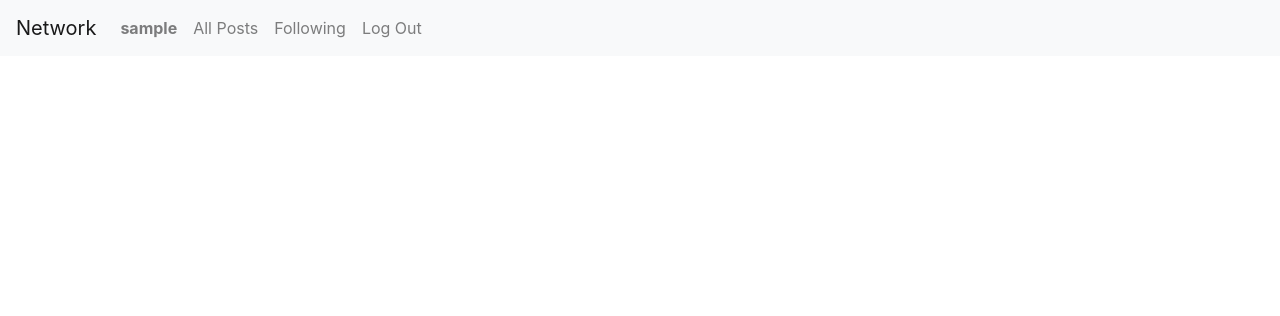
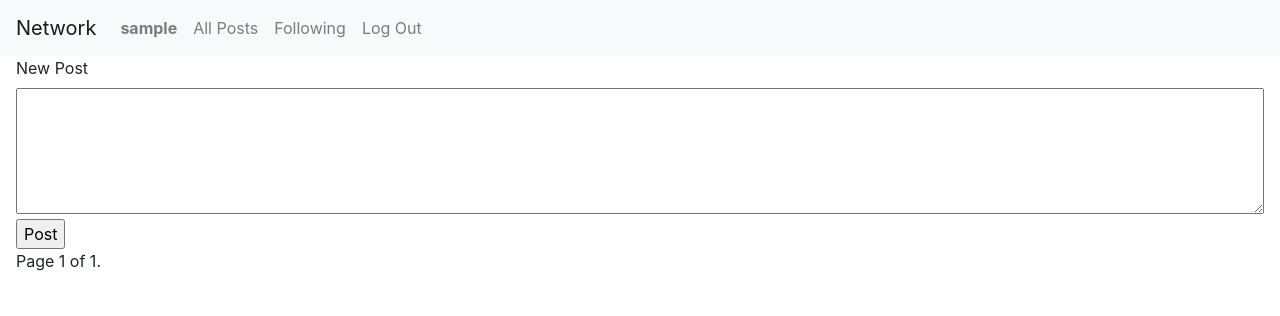
Before and after one commit to lucaslima7027/social-net, a Django app: page / in a window 1280 px wide. Shown: the top 316 px of the page. Run offline with Django 3.2, Linux system fonts and the light colour scheme; the visitor is signed in with stand-in values (Sample User, id 1); data that the repository does not hold is empty; some libraries are stand-ins or nearby versions.

Commit message:
Added pagination

```diff
--- a/network/static/network/script.js
+++ b/network/static/network/script.js
@@ -3,3 +3,8 @@ document.querySelectorAll(".date").forEach(element => {
     const date = new Date(utcDate);
     element.innerHTML = date.toLocaleString('default');
 });
+
+
+document.querySelector("#test").onclick = () => {
+
+}
--- a/network/static/network/styles.css
+++ b/network/static/network/styles.css
@@ -0,0 +1,22 @@
+.body {
+    margin-left: 16px;
+    margin-right: 16px;
+}
+
+#content {
+    display: block;
+    width: 100%;
+}
+
+#submitPost{
+    margin-top: 5px;
+}
+
+.postTile{
+    width: 100%;
+    height: 200px;
+    margin-top: 10px;
+    border: 1px solid;
+    border-radius: 5px;
+    padding: 5px;
+}
--- a/network/templates/network/index.html
+++ b/network/templates/network/index.html
@@ -1,9 +1,49 @@
 {% extends "network/layout.html" %}
 
 {% block body %}
-    {% for post in all_posts %}
-    <h1>{{ post.creator }}</h1>
-    <p>{{ post.content }}</p>
+<!-- Form to new post-->
+{% if user.is_authenticated %}
+<div class="newPost">
+<form action="" method="post">
+    {% csrf_token %}
+    <label for="content">New Post</label>
+    <textarea name="content" id="content" rows="5"></textarea>
+    <input id="submitPost" type="submit" value="Post">
+</form>
+</div>
+{% endif %}
+
+
+{% comment %} FIX PAGINATION AND TRY TO MAKE A INFINTE SCROLL {% endcomment %}
+
+<div class="posts">
+    {% for post in page_obj %}
+    {{ post.id }}
+
+    <div class="postTile">
+    <p class="user">{{ post.creator }}</p>
+    <p class="contetn">{{ post.content }}</p>
     <p class="date">{{ post.date | safe }}</p>
+    <p>{{post.likes.count }} &#10084;&#65039;</p>
+    </div>
     {% endfor %}
+</div>
+
+<div class="pagination">
+    <span class="step-links">
+        {% if page_obj.has_previous %}
+            <a href="?page=1">&laquo; first</a>
+            <a href="?page={{ page_obj.previous_page_number }}">previous</a>
+        {% endif %}
+
+        <span class="current">
+            Page {{ page_obj.number }} of {{ page_obj.paginator.num_pages }}.
+        </span>
+
+        {% if page_obj.has_next %}
+            <a href="?page={{ page_obj.next_page_number }}">next</a>
+            <a href="?page={{ page_obj.paginator.num_pages }}">last &raquo;</a>
+        {% endif %}
+    </span>
+</div>
 {% endblock %}
--- a/network/urls.py
+++ b/network/urls.py
@@ -7,5 +7,5 @@ urlpatterns = [
     path("", views.index, name="index"),
     path("login", views.login_view, name="login"),
     path("logout", views.logout_view, name="logout"),
-    path("register", views.register, name="register")
+    path("register", views.register, name="register"),
 ]
--- a/network/views.py
+++ b/network/views.py
@@ -4,14 +4,18 @@ from django.http import HttpResponse, HttpResponseRedirect
 from django.shortcuts import render
 from django.urls import reverse
 from .models import Post
+from django.core.paginator import Paginator
 
 from .models import User
 
 
 def index(request):
     all_posts = Post.objects.all()
+    paginator = Paginator(all_posts, 1)
+    page_number = request.GET.get("page")
+    page_obj = paginator.get_page(page_number)
     return render(request, "network/index.html", {
-        "all_posts": all_posts
+        "page_obj": page_obj
     })
 
 
@@ -65,3 +69,6 @@ def register(request):
         return HttpResponseRedirect(reverse("index"))
     else:
         return render(request, "network/register.html")
+
+def returnHtml(request, file_name):
+    return render(request, f'network/{file_name}.html')
```
